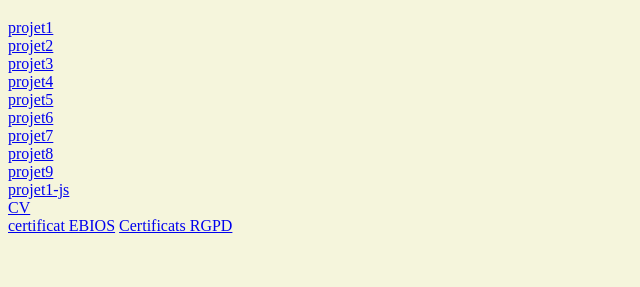
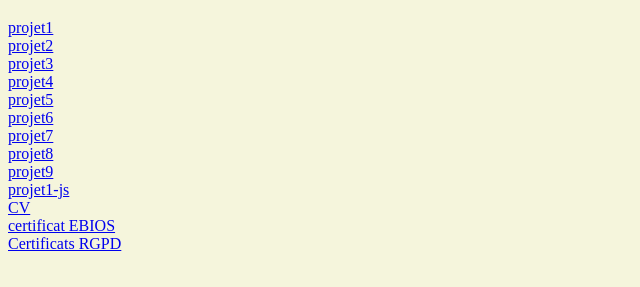
Before and after one commit to destinelnzuzikibangu-alt/Projet-html.github.io, a plain HTML site: page index.html in a window 1280 px wide. Shown: the part 61-348 px from the top of the page, without its empty margins (0-640 px from the left). Drawn offline with Linux system fonts and the light colour scheme.

Commit message:
Add files via upload

```diff
--- a/index.html
+++ b/index.html
@@ -20,7 +20,7 @@
 <a href="projet9/tp9.html"> projet9</a> <br>
 <a href="projet1-js/ex1-js.html/ex1-js.html"> projet1-js</a> <br>
 <a href="CV Destinel/cv.html">CV</a> <br>
-<a href="certificat EBIOS/Certificat EBIOS.pdf"> certificat EBIOS</a>
+<a href="certificat EBIOS/Certificat EBIOS.pdf"> certificat EBIOS</a> <br>
 <a href="./certificat/index.html">Certificats RGPD</a> <br>
 
 
```
